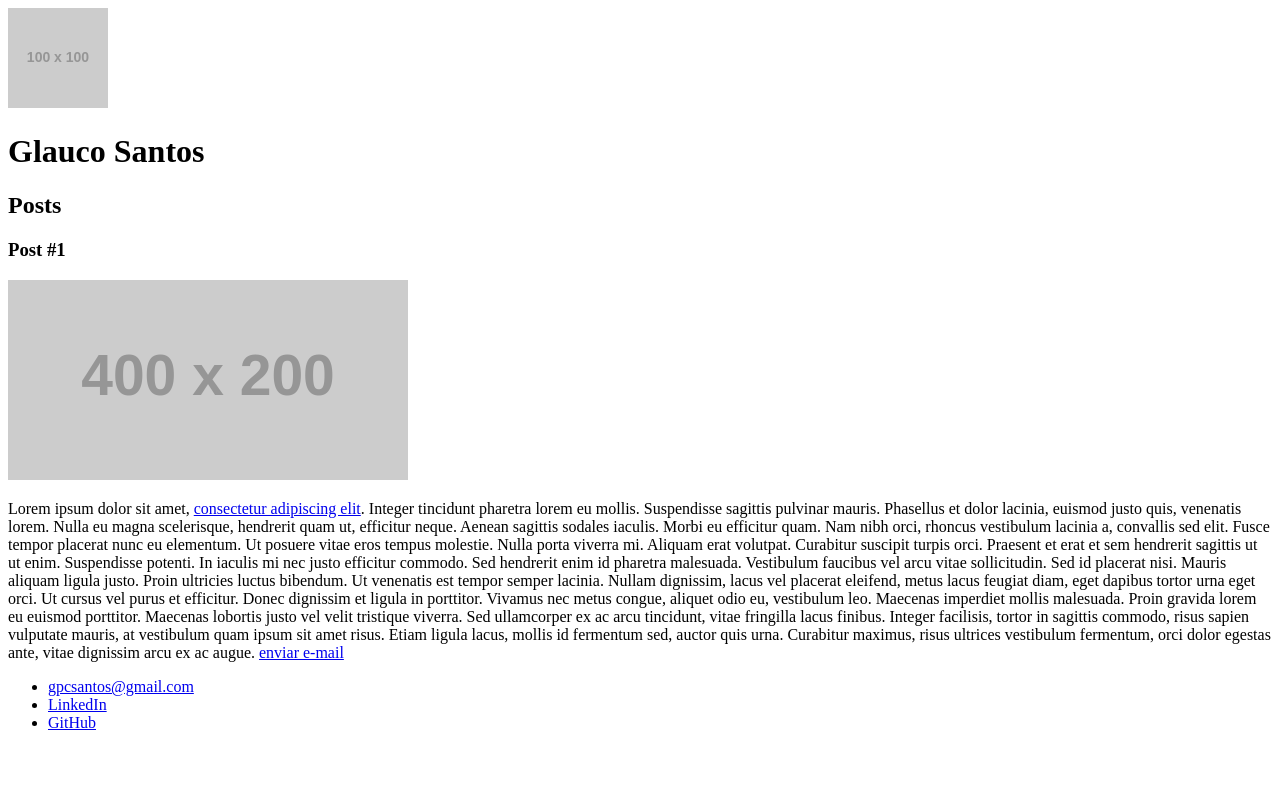
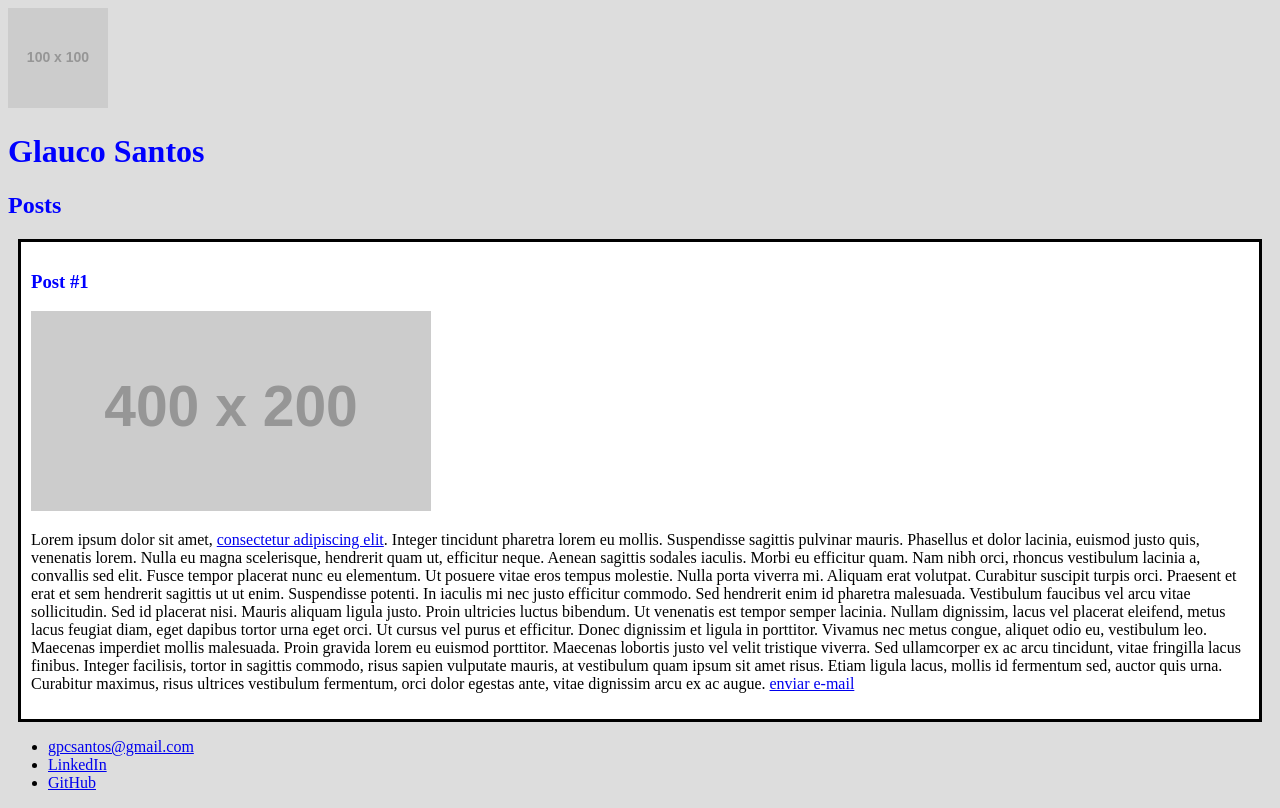
Before and after one commit to gpcsantos/ProjetosDio---Bootcamp, a plain HTML site: page HTML5 e CSS3/pessoal.html in a window 1280 px wide. Drawn offline with Linux system fonts and the light colour scheme; placeholder pictures from the web are drawn by us.

Commit message:
Início do conteúdo de CSS: seletores, propriedades e valores, ID e Classes. Link de ligação com estilo em arquivo externo. Teste com seletores. CSS. Inspeção do contéudo HTML. Inclusão do contúde de CSS no material de apoio.

```diff
--- a/HTML5 e CSS3/pessoal.html
+++ b/HTML5 e CSS3/pessoal.html
@@ -3,19 +3,20 @@
 <head>
     <meta charset="UTF-8">
     <title>Site Pessoal -  Glauco</title>
+    <link rel="stylesheet" href="style.css" >
 </head>
 <body>
     <header>
         <img src="https://via.placeholder.com/100x100" alt="Avatar Glauco Santos">
-        <h1>Glauco Santos</h1>
+        <h1 id="title">Glauco Santos</h1>
     </header>
     <section>
         <header>
-            <h2>Posts</h2>
+            <h2 class="subtitle">Posts</h2>
         </header>
-        <article>
+        <article class="post">
             <header>
-                <h3>Post #1</h3>
+                <h3 class="post-title">Post #1</h3>
                 <img src="https://via.placeholder.com/400x200" alt="editor de text contendo código HTML">
             </header>
             <p>Lorem ipsum dolor sit amet, <a href="https://www.uol.com.br" target="_blank">consectetur adipiscing elit</a>. Integer tincidunt pharetra lorem eu mollis. Suspendisse sagittis pulvinar mauris. Phasellus et dolor lacinia, euismod justo quis, venenatis lorem. Nulla eu magna scelerisque, hendrerit quam ut, efficitur neque. Aenean sagittis sodales iaculis. Morbi eu efficitur quam. Nam nibh orci, rhoncus vestibulum lacinia a, convallis sed elit. Fusce tempor placerat nunc eu elementum. Ut posuere vitae eros tempus molestie. Nulla porta viverra mi.
--- /dev/null
+++ b/HTML5 e CSS3/style.css
@@ -0,0 +1,19 @@
+body{
+    background-color: #ddd;
+}
+
+#title, .subtitle, .post-title{
+    color: blue;
+}
+
+.post_title{
+    font-size: 16px;
+    font-style: italic;
+}
+
+.post{
+    background-color: #fff;
+    padding: 10px;
+    border: 3px solid #000;
+    margin: 10px;
+}
```
Also changed, not shown: HTML5 e CSS3/Notas.txt, HTML5 e CSS3/apoio.txt.
